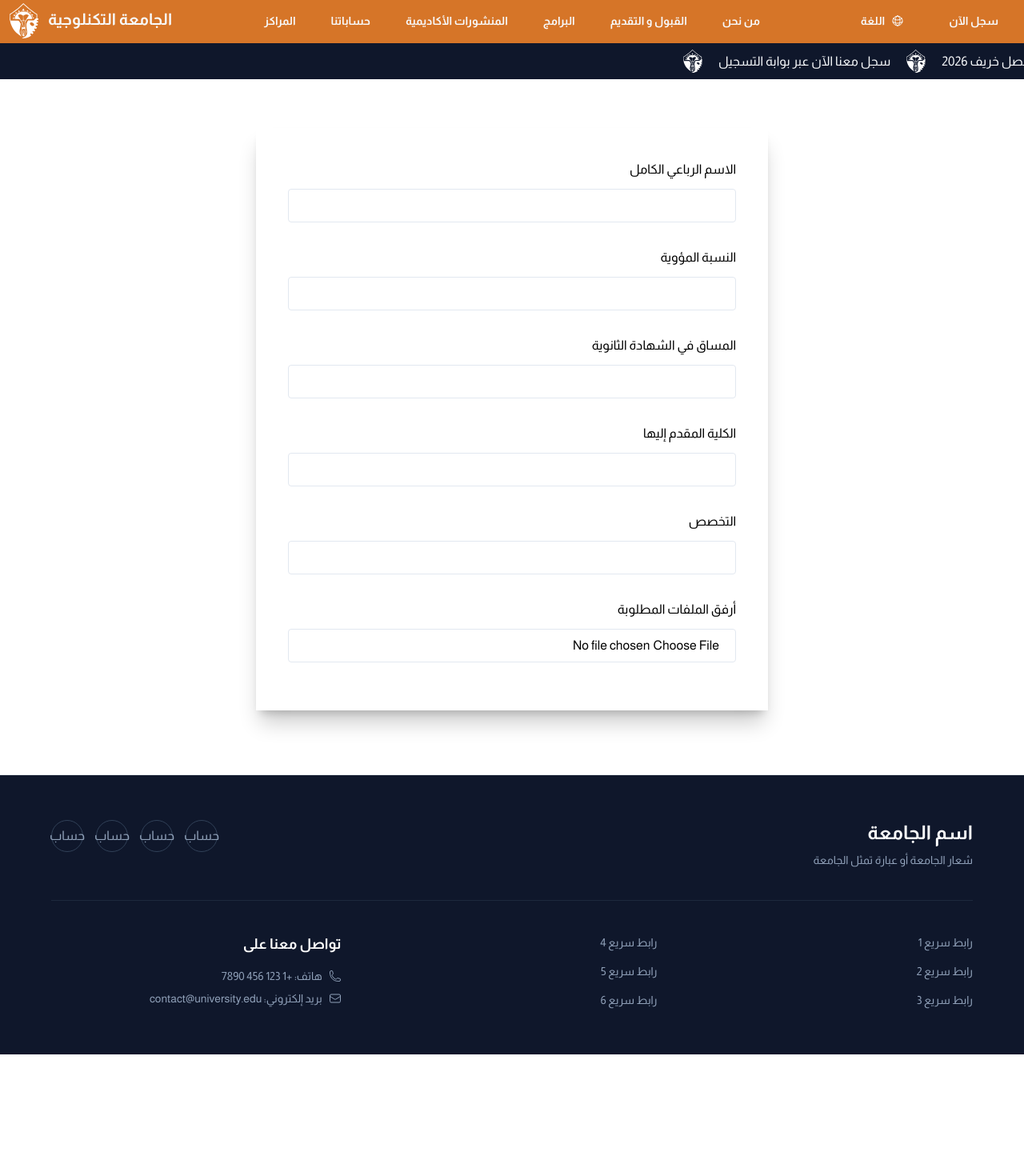
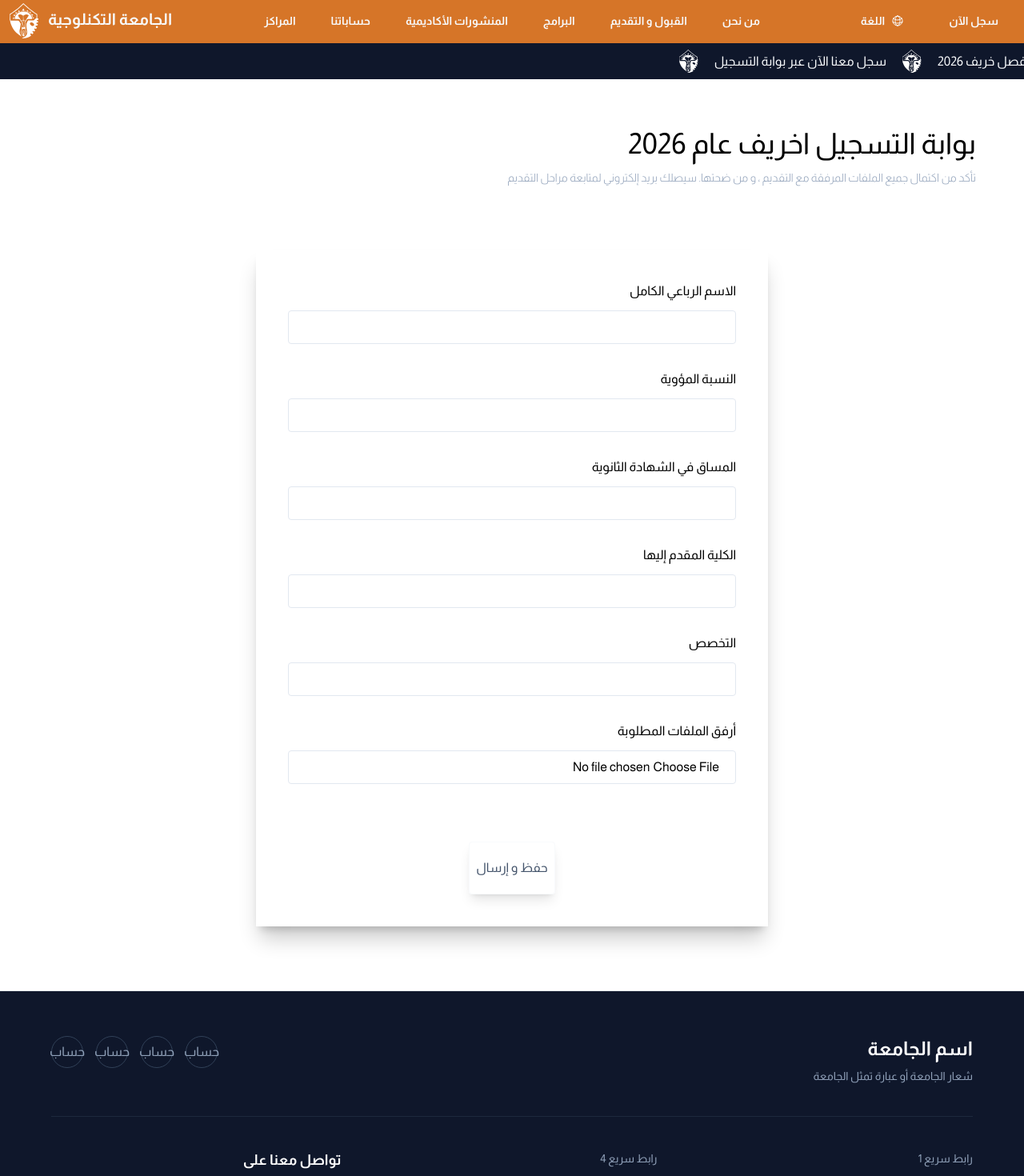
Before and after one commit to A1iHassan/University-platform, a React (Vite) app in the folder frontend/: page /admissions in a window 1280 px wide. Shown: the top 1470 px of the page at 80% size. Before the commit the page ends 1318 px from the top, so only its background shows below. Built offline with nearby package versions, Linux system fonts and the light colour scheme; a web font is replaced by a local one.

Commit message:
edit on the admission form

```diff
--- a/frontend/src/pages/admissions.tsx
+++ b/frontend/src/pages/admissions.tsx
@@ -5,7 +5,9 @@ import NavBar from "../components/navBar";
 const Admission = () => {
 	return <main className="h-svh w-full flex flex-col justify-between">
 	  <NavBar />
-	  <Form method="post" className="self-center my-auto shadow-xl/20 border-slate-50 p-10 w-1/2 flex flex-col gap-3 mt-40 mb-20">
+	  <h1 className="mt-40 mr-15 text-4xl">بوابة التسجيل اخريف عام 2026</h1>
+	  <span className="text-sm font-light text-slate-400 mr-15 mt-3 mb-15">تأكد من اكتمال جميع الملفات المرفقة مع التقديم ، و من ضحتها. سيصلك بريد إلكتروني لمتابعة مراحل التقديم</span>
+	  <Form method="post" className="self-center shadow-xl/20 border-slate-50 p-10 w-1/2 flex flex-col gap-3 mt-5 mb-20">
 	    <label htmlFor="name">الاسم الرباعي الكامل</label>
 	    <input type="text" className="ring-none outline-none border border-slate-200 rounded px-5 py-2 focus:border-slate-400 mb-5"/>
 	    <label htmlFor="name">النسبة المؤوية</label>
@@ -18,6 +20,7 @@ const Admission = () => {
 	    <input type="text" className="ring-none outline-none border border-slate-200 rounded px-5 py-2 focus:border-slate-400 mb-5"/>
 	    <label htmlFor="name">أرفق الملفات المطلوبة</label>
 	    <input type="file" className="ring-none outline-none border border-slate-200 rounded px-5 py-2 focus:border-slate-400 mb-5"/>
+	    <button className="self-center py-5 px-2 shadow-lg/10 border border-slate-50 text-slate-600  hover:bg-slate-700 hover:text-slate-50 transition-color duration-200 cursor-pointer rounded mt-10">حفظ و إرسال</button>
 	  </Form>
 	  <Footer />
 	</main>
```
